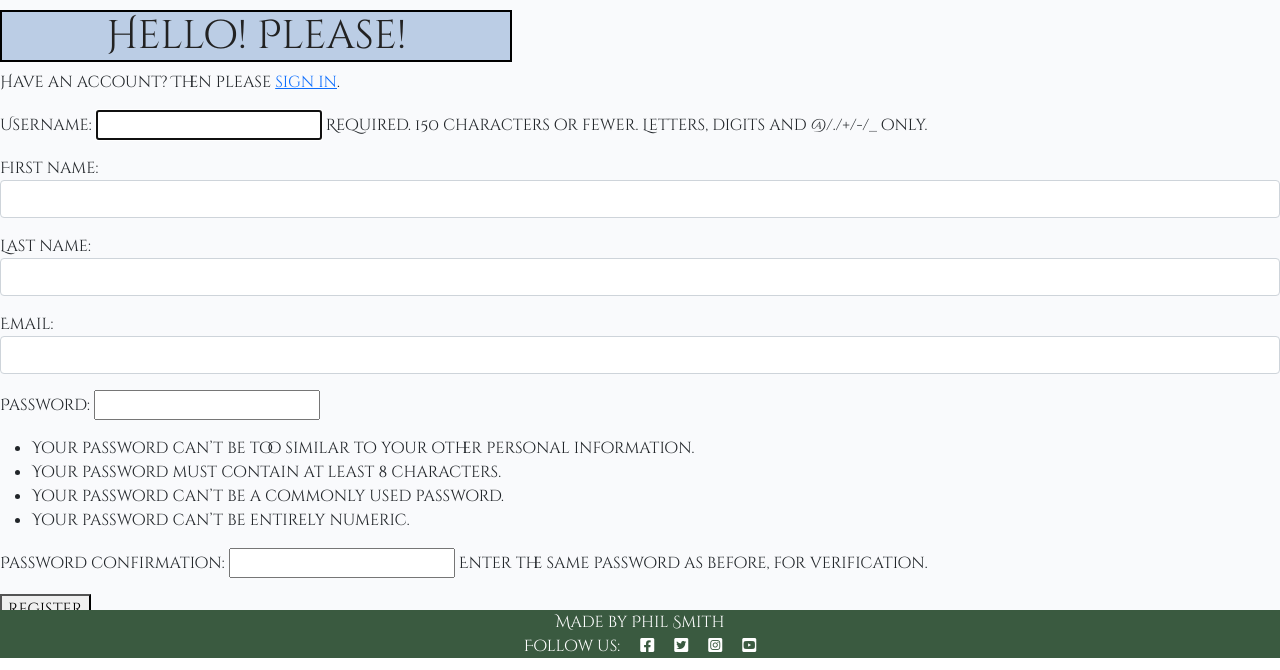
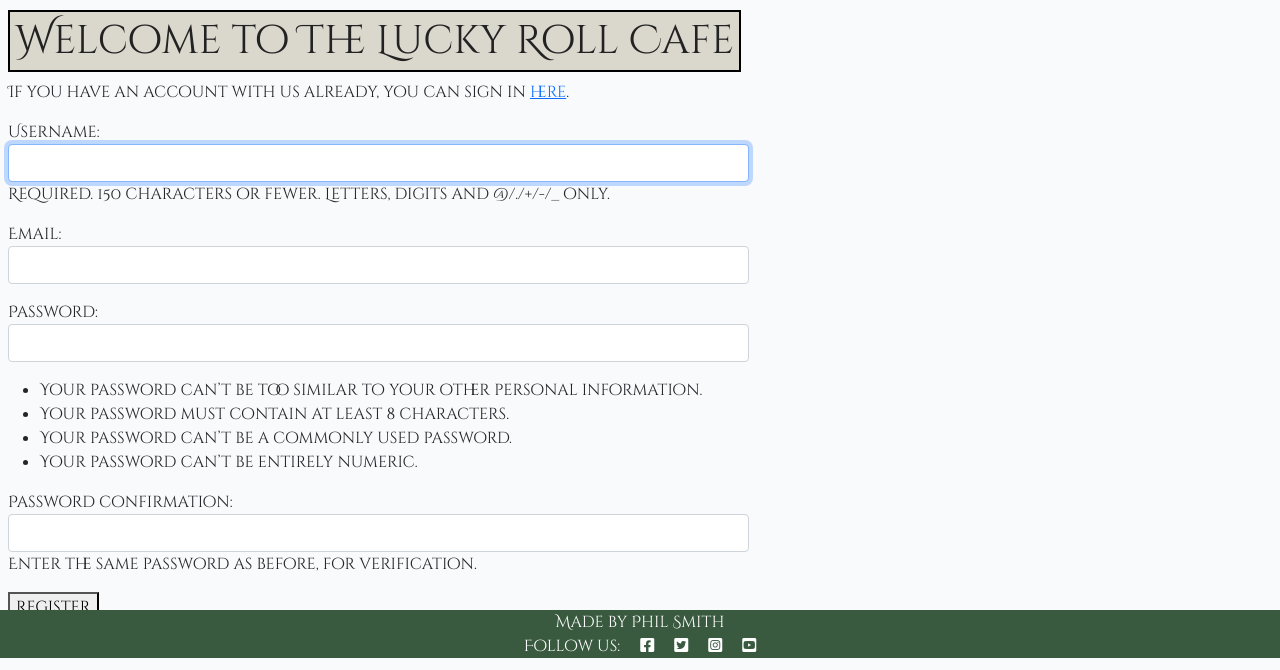
Before and after one commit to smithphil88/the_lucky_roll_cafe, a Django app: page /register/ in a window 1280 px wide. Shown: the part 142-812 px from the top of the page. Run offline with Django 4.2, Linux system fonts and the light colour scheme; some web fonts are replaced.

Commit message:
style of login and edit profile form improving

```diff
--- a/static/css/style.css
+++ b/static/css/style.css
@@ -34,14 +34,23 @@ body {
     color: #222222;
     margin-top: 10px;
     border: solid 2px black;
-    background-color:#BBCDE5;
-    width: 40%;
+    background-color:#DAD7CD;
+    width: fit-content;
     text-align: center;
+    padding: 5px;
 }
 
-.row {
+.btn {
+    background-color: #DAD7CD;
+}
+
+.border {
+    border-width:3px !important;
+}
+
+/* .row {
     max-height: 50vh;
-}
+} */
 
 .column {
     float: left;
--- a/table_booking/forms.py
+++ b/table_booking/forms.py
@@ -19,9 +19,14 @@ class BookingForm(forms.ModelForm):
 
 class SignUpForm(UserCreationForm):
     email = forms.EmailField(widget=forms.EmailInput(attrs={'class': 'form-control'}))
-    first_name = forms.CharField(max_length=100, widget=forms.TextInput(attrs={'class': 'form-control'}))
-    last_name = forms.CharField(max_length=100, widget=forms.TextInput(attrs={'class': 'form-control'}))
 
     class Meta:
         model = User
-        fields =('username', 'first_name', 'last_name','email', 'password1', 'password2')
+        fields =('username', 'email', 'password1', 'password2')
+
+    def __init__(self, *args, **kwargs):
+        super(SignUpForm, self).__init__(*args, **kwargs)
+
+        self.fields['username'].widget.attrs['class'] = 'form-control'
+        self.fields['password1'].widget.attrs['class'] = 'form-control'
+        self.fields['password2'].widget.attrs['class'] = 'form-control'
--- a/table_booking/templates/about.html
+++ b/table_booking/templates/about.html
@@ -78,7 +78,7 @@
                             <div class="modal-content bg-trans-black col modal-no-margin">
                                 <div class="modal-header text-align-center">
                                     <h3 class="display-6 text-white" id="gamesModal">Our Games</h3>
-                                    <button type="button" class="btn-close" data-bs-dismiss="modal" aria-label="Close"></button>
+                                    <button type="button" class="btn-close text-white" data-bs-dismiss="modal" aria-label="Close"></button>
                                 </div>
                                 <div class="modal-body">
                                     <div id="gameCarouselControls" class="carousel slide" data-bs-ride="carousel">
--- a/table_booking/templates/edit_profile.html
+++ b/table_booking/templates/edit_profile.html
@@ -8,7 +8,8 @@
 
 
 {% block content %}
-<h1 class="home-title">Hello! Edit your profile here</h1>
+<div class="justify-content-center">
+    <h1 class="home-title">My Profile</h1>
     <div class="form-group">
         <form method="post">
             {% csrf_token %}
@@ -16,6 +17,8 @@
             <button type="submit">Update Profile</button>
         </form>
     </div>
+</div>
+
 
 
 {% endblock content %}
--- a/templates/account/signup.html
+++ b/templates/account/signup.html
@@ -9,9 +9,11 @@
 {%endblock%}
 
 {% block content %}
-<h1 class="home-title">Hello! Please!</h1>
 
-<p>Have an account? Then please <a href="{{ login_url }}">sign in</a>.</p>
+<div class="row float-lg-start">
+    <div class="col-lg-12 mb-5 ms-2">
+        <h1 class="home-title">Welcome to The Lucky Roll Cafe</h1>
+        <p>If you have an account with us already, you can sign in <a href="{{ login_url }}">here</a>.</p>
 
         <form class="signup" id="signup_form" method="post" action="{% url 'account_signup' %}">
         {% csrf_token %}
@@ -19,7 +21,10 @@
         {% if redirect_field_value %}
         <input type="hidden" name="{{ redirect_field_name }}" value="{{ redirect_field_value }}" />
         {% endif %}
-    <button type="submit"> Register</button>
+        <button type="submit btn"> Register</button>
         </form>
+    </div>
+</div>
+
 
 {% endblock content %}
```
Also changed, not shown: templates/account/login.html (+3 -6 lines). Lines whose indentation alone changed are shown as unchanged.
